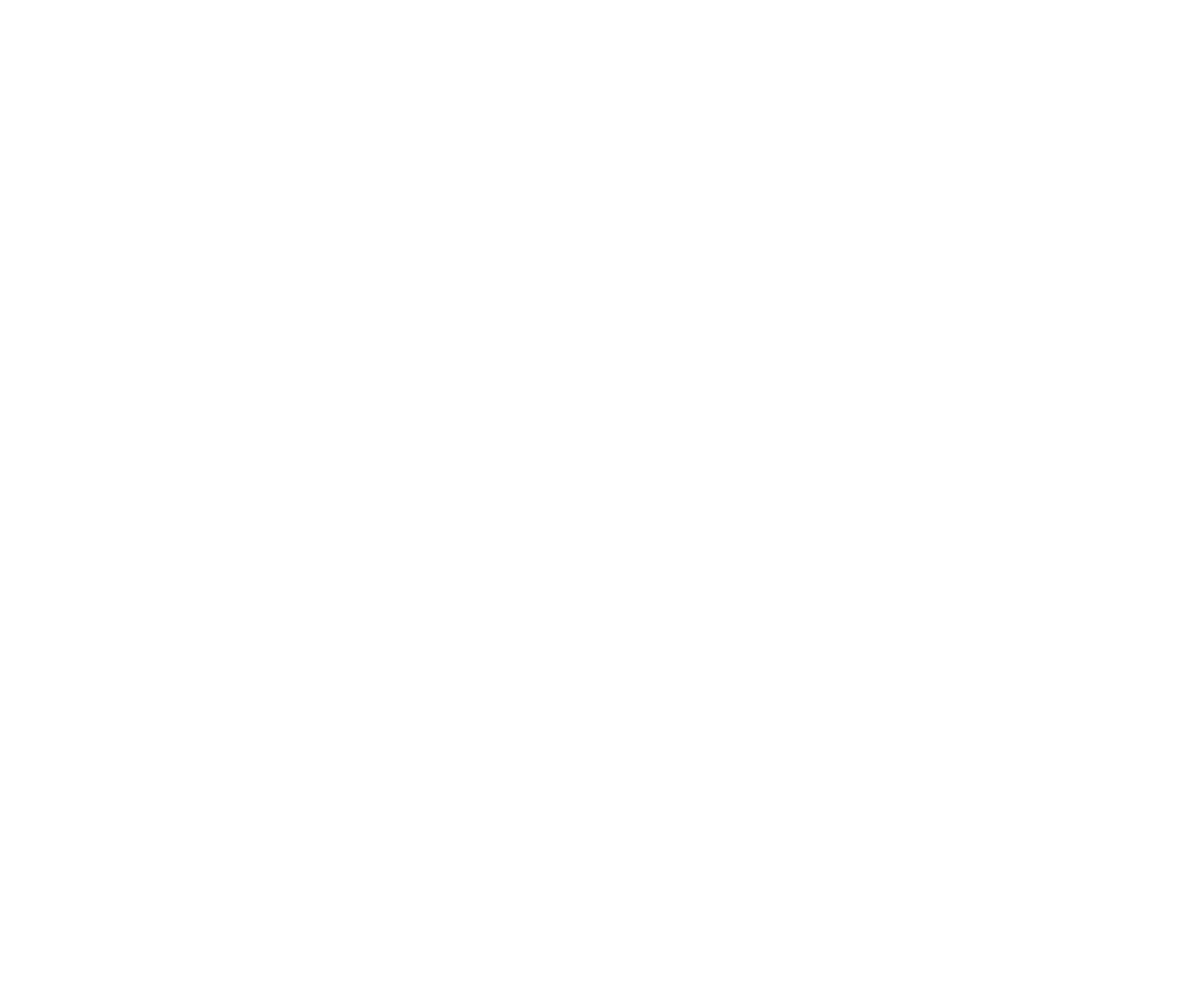
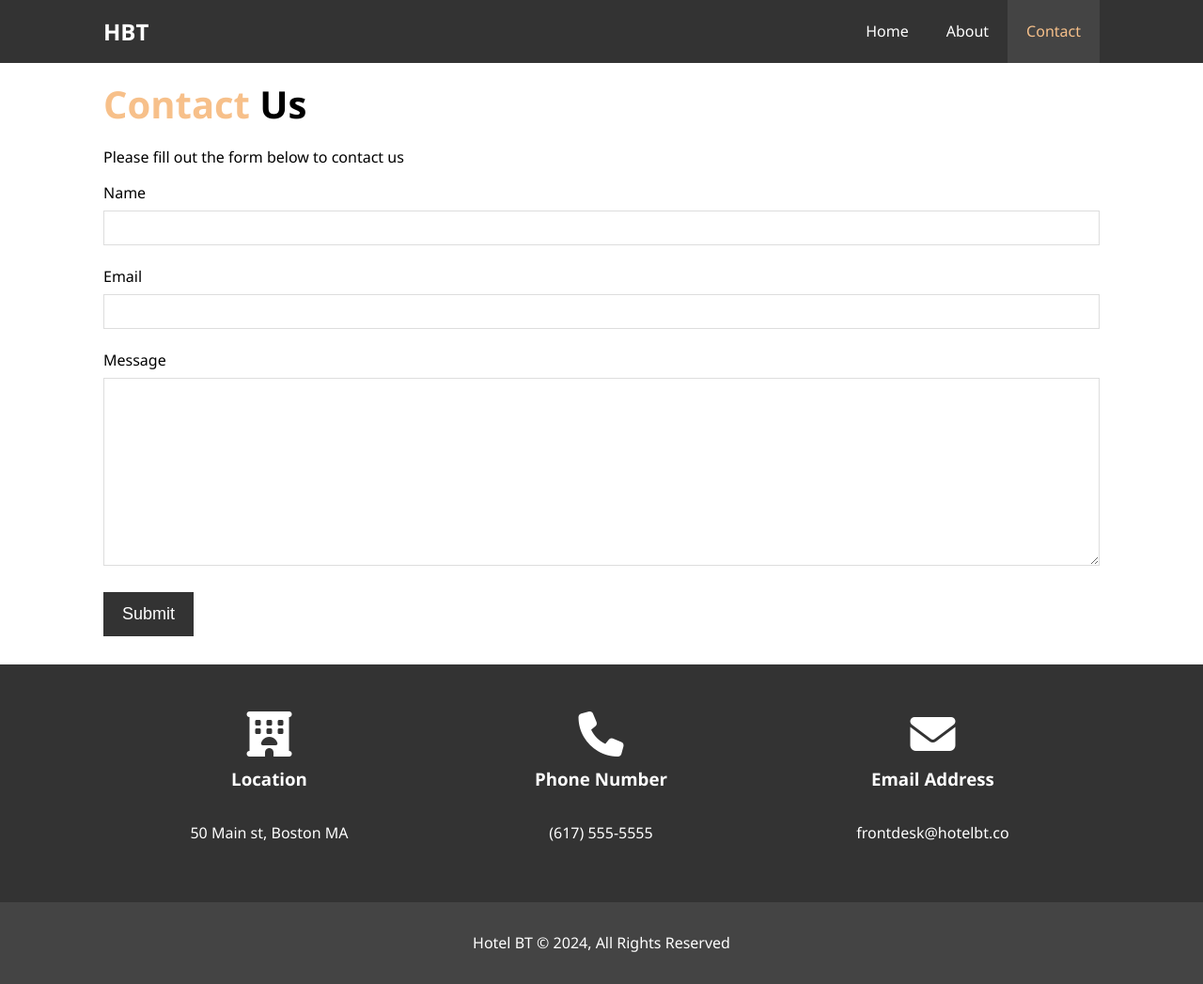
Before and after one commit to emre1n/html-css-projects, a plain HTML site: page 01-hotel-website/contact.html in a window 1280 px wide. Shown: the whole page at 94% size. Before the commit the page ends 800 px from the top, so only its background shows below. Drawn offline with Linux system fonts and the light colour scheme.

Commit message:
add contact page

```diff
--- a/01-hotel-website/contact.html
+++ b/01-hotel-website/contact.html
@@ -0,0 +1,79 @@
+<!DOCTYPE html>
+<html lang="en">
+  <head>
+    <meta charset="UTF-8" />
+    <meta name="viewport" content="width=device-width, initial-scale=1.0" />
+    <meta
+      name="description"
+      content="Welcome to the most extraordinary hotel in Boston Massachusetts"
+    />
+    <meta name="keywords" content="hotel, boston hotel, new england hotel" />
+    <link
+      rel="stylesheet"
+      href="https://cdnjs.cloudflare.com/ajax/libs/font-awesome/6.4.2/css/all.min.css"
+      integrity="sha512-z3gLpd7yknf1YoNbCzqRKc4qyor8gaKU1qmn+CShxbuBusANI9QpRohGBreCFkKxLhei6S9CQXFEbbKuqLg0DA=="
+      crossorigin="anonymous"
+      referrerpolicy="no-referrer"
+    />
+    <link rel="stylesheet" href="css/style.css" />
+    <title>Hotel BT | Contact</title>
+  </head>
+  <body>
+    <header>
+      <nav id="navbar">
+        <div class="container">
+          <h1 class="logo"><a href="index.html">HBT</a></h1>
+          <ul>
+            <li><a href="index.html">Home</a></li>
+            <li><a href="about.html">About</a></li>
+            <li><a class="current" href="contact.html">Contact</a></li>
+          </ul>
+        </div>
+      </nav>
+    </header>
+    <section id="contact-form" class="py-3">
+      <div class="container">
+        <h1 class="l-heading"><span class="text-primary">Contact</span> Us</h1>
+        <p>Please fill out the form below to contact us</p>
+        <form action="process.php">
+          <div class="form-group">
+            <label for="name">Name</label>
+            <input type="text" name="name" id="name" />
+          </div>
+          <div class="form-group">
+            <label for="email">Email</label>
+            <input type="email" name="email" id="email" />
+          </div>
+          <div class="form-group">
+            <label for="message">Message</label>
+            <textarea name="message" id="message"></textarea>
+          </div>
+          <button type="submit" class="btn">Submit</button>
+        </form>
+      </div>
+    </section>
+    <section id="contact-info" class="bg-dark">
+      <div class="container">
+        <div class="box">
+          <i class="fas fa-hotel fa-3x"></i>
+          <h3>Location</h3>
+          <p>50 Main st, Boston MA</p>
+        </div>
+        <div class="box">
+          <i class="fas fa-phone fa-3x"></i>
+          <h3>Phone Number</h3>
+          <p>(617) 555-5555</p>
+        </div>
+        <div class="box">
+          <i class="fas fa-envelope fa-3x"></i>
+          <h3>Email Address</h3>
+          <p>frontdesk@hotelbt.co</p>
+        </div>
+      </div>
+    </section>
+
+    <footer id="main-footer">
+      <p>Hotel BT &copy; 2024, All Rights Reserved</p>
+    </footer>
+  </body>
+</html>
--- a/01-hotel-website/css/style.css
+++ b/01-hotel-website/css/style.css
@@ -240,6 +240,33 @@ p {
   border-radius: 50%;
 }
 
+/* Contact Form */
+#contact-form .form-group {
+  margin-bottom: 20px;
+}
+
+#contact-form label {
+  display: block;
+  margin-bottom: 5px;
+}
+
+#contact-form input,
+#contact-form textarea {
+  width: 100%;
+  padding: 10px;
+  border: 1px #ddd solid;
+}
+
+#contact-form textarea {
+  height: 200px;
+}
+
+#contact-form input:focus,
+#contact-form textarea:focus {
+  outline: none;
+  border-color: #f7c08a;
+}
+
 /* Footer */
 #main-footer {
   text-align: center;
```
